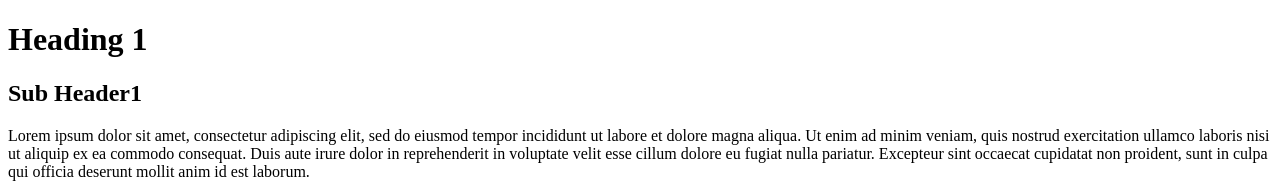
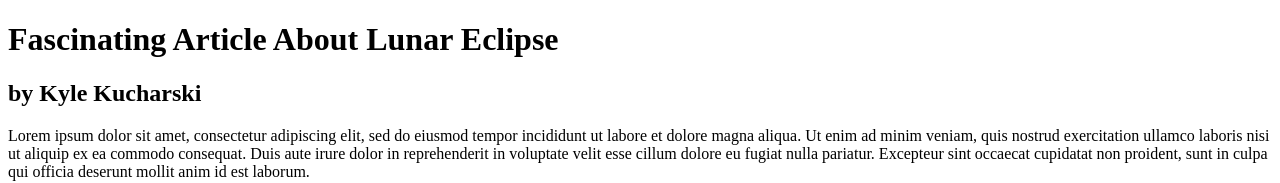
Before and after one commit to kylemkucharski/firstmobilepage2, a plain HTML site: page index.html in a window 1280 px wide. Shown: the top 183 px of the page. Drawn offline with Linux system fonts and the light colour scheme; files that its build step writes are made by us from their sources.

Commit message:
Updated html

```diff
--- a/index.html
+++ b/index.html
@@ -7,19 +7,19 @@
     <meta name="description" First assignment showing how to use breakpoints="">
     <meta name="author" Kyle Kucharski="">
     <meta name="viewport" content="width=device-width, initial-scale=1.0">
-    <link rel="stylesheet" href="css/stylesheet.css">
+    <link rel="stylesheet" href="css/style.css">
 
   </head>
 
   <body>
 
     <header>
-      <h1>Heading 1</h1>
+      <h1>Fascinating Article About Lunar Eclipse</h1>
     </header>
 
     <section>
       <article>
-        <h2>Sub Header1</h2>
+        <h2>by Kyle Kucharski</h2>
         <p>Lorem ipsum dolor sit amet, consectetur adipiscing elit, sed do eiusmod tempor incididunt ut labore et dolore magna aliqua. Ut enim ad minim veniam, quis nostrud exercitation ullamco laboris nisi ut aliquip ex ea commodo consequat. Duis aute irure
           dolor in reprehenderit in voluptate velit esse cillum dolore eu fugiat nulla pariatur. Excepteur sint occaecat cupidatat non proident, sunt in culpa qui officia deserunt mollit anim id est laborum.</p>
 
```
